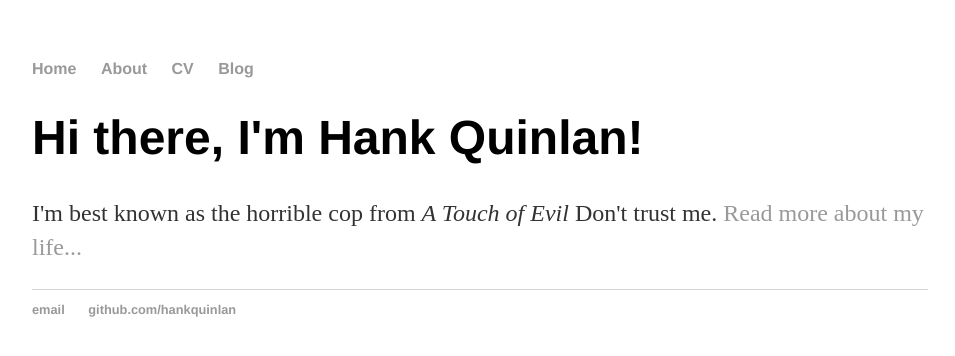
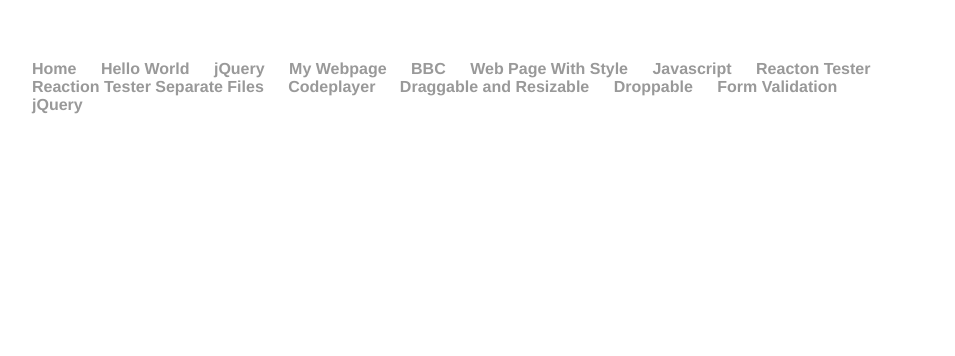
Before and after one commit to karlfisch/karlfisch.github.io, a plain HTML site: page index.html in a window 1280 px wide. Shown: the whole page, without its empty margins (160-1115 px from the left). Drawn offline with Linux system fonts and the light colour scheme.

Commit message:
Update index.html
changing to links page

```diff
--- a/index.html
+++ b/index.html
@@ -1,29 +1,27 @@
 <!DOCTYPE html>
 <html>
 	<head>
-		<title>Hank Quinlan, Horrible Cop</title>
+		<title>Links to Sample Web Pages</title>
 		<link rel="stylesheet" type="text/css" href="/css/main.css">
 	</head>
 	<body>
 		<nav>
     		<ul>
         		<li><a href="/">Home</a></li>
-	        	<li><a href="/about">About</a></li>
-        		<li><a href="/cv">CV</a></li>
-        		<li><a href="/blog">Blog</a></li>
+	        	<li><a href="/1-html/helloworld.html">Hello World</a></li>
+        		<li><a href="/1-html/jquery.html">jQuery</a></li>
+        		<li><a href="/1-html/my-webpage.html">My Webpage</a></li>
+			<li><a href="/2-css/bbc.html">BBC</a></li>
+        		<li><a href="/2-css/webpagewithstylehtml">Web Page With Style</a></li>
+        		<li><a href="/3-javascript/javascript.html">Javascript</a></li>
+			<li><a href="/3-javascript/reactiontester.html">Reacton Tester</a></li>
+			<li><a href="/3-javascript/reactiontesterseparatefiles.html">Reaction Tester Separate Files</a></li>
+			<li><a href="/4-jquery/codeplayer.html">Codeplayer</a></li>
+			<li><a href="/4-jquery/draggable and resizable.html">Draggable and Resizable</a></li>
+			<li><a href="/4-jquery/droppable.html">Droppable</a></li>
+			<li><a href="/4-jquery/formvalidation.html">Form Validation</a></li>
+			<li><a href="/4-jquery/jquery.html">jQuery</a></li>
     		</ul>
 		</nav>
-		<div class="container">
-    		<div class="blurb">
-        		<h1>Hi there, I'm Hank Quinlan!</h1>
-				<p>I'm best known as the horrible cop from <em>A Touch of Evil</em> Don't trust me. <a href="/about">Read more about my life...</a></p>
-    		</div><!-- /.blurb -->
-		</div><!-- /.container -->
-		<footer>
-    		<ul>
-        		<li><a href="mailto:hankquinlanhub@gmail.com">email</a></li>
-        		<li><a href="https://github.com/hankquinlan">github.com/hankquinlan</a></li>
-			</ul>
-		</footer>
 	</body>
 </html>
```
